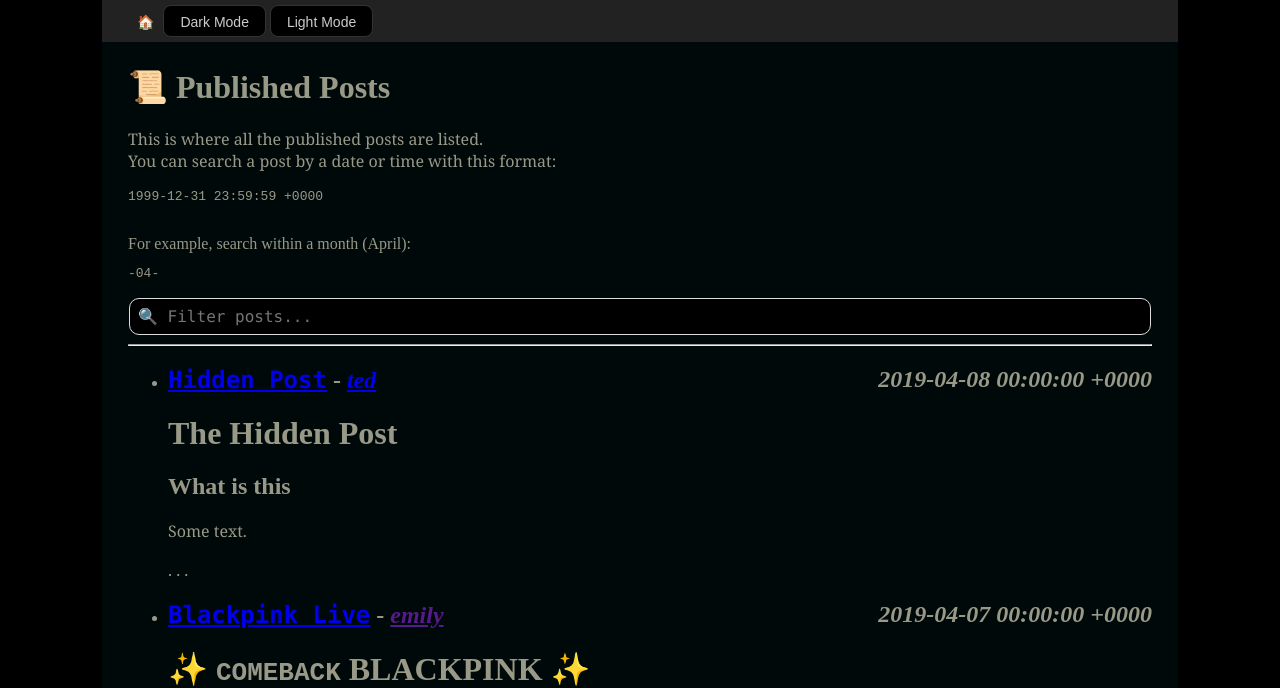
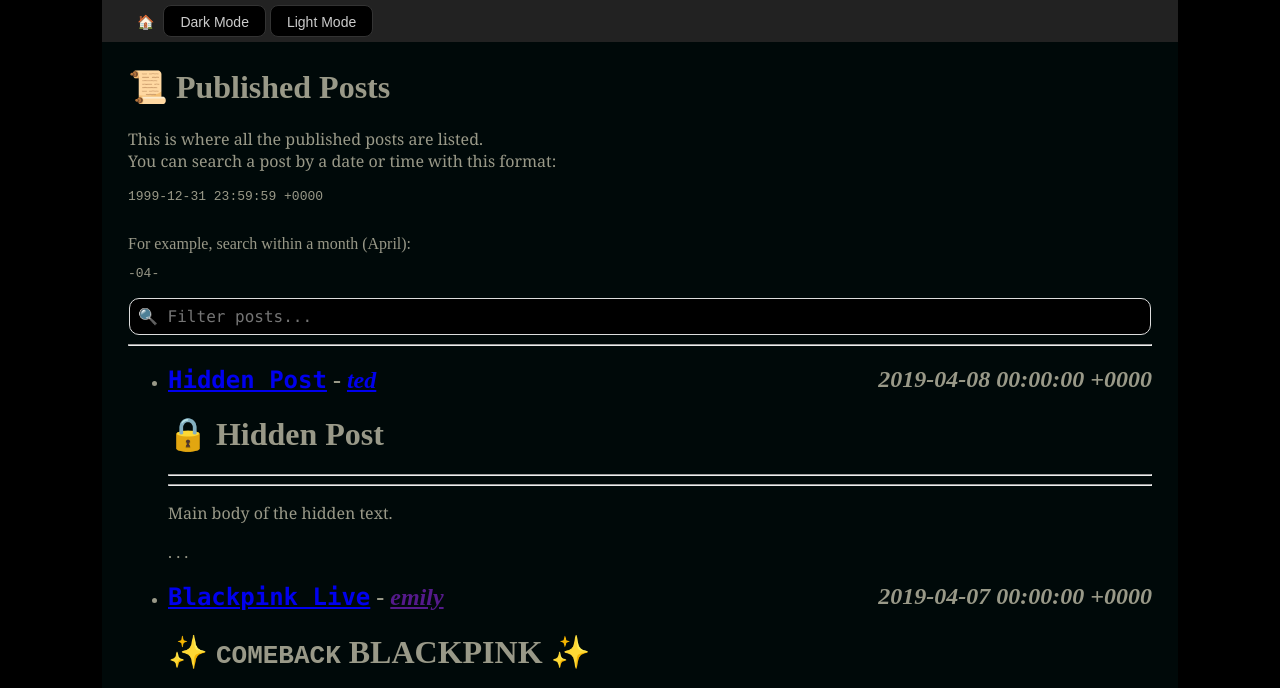
Before and after one commit to torresjrjr/torresjrjr.github.io, a Jekyll site: the page built from blog.html, in a window 1280 px wide and 900 px high, cut to the strip 0-688 px from the top of the window. Built offline with Jekyll 4.4.1, drawn with Linux system fonts in a browser that asks for light colours.

Commit message:
Update 2019-04-08-hidden-post.md

```diff
--- a/_posts/2019-04-08-hidden-post.md
+++ b/_posts/2019-04-08-hidden-post.md
@@ -4,8 +4,7 @@ author: ted
 privacy: hidden
 ---
 
-# The Hidden Post
-## What is this
-Some text.
-
+# 🔒 Hidden Post
+***
+***
 Main body of the hidden text.
```
